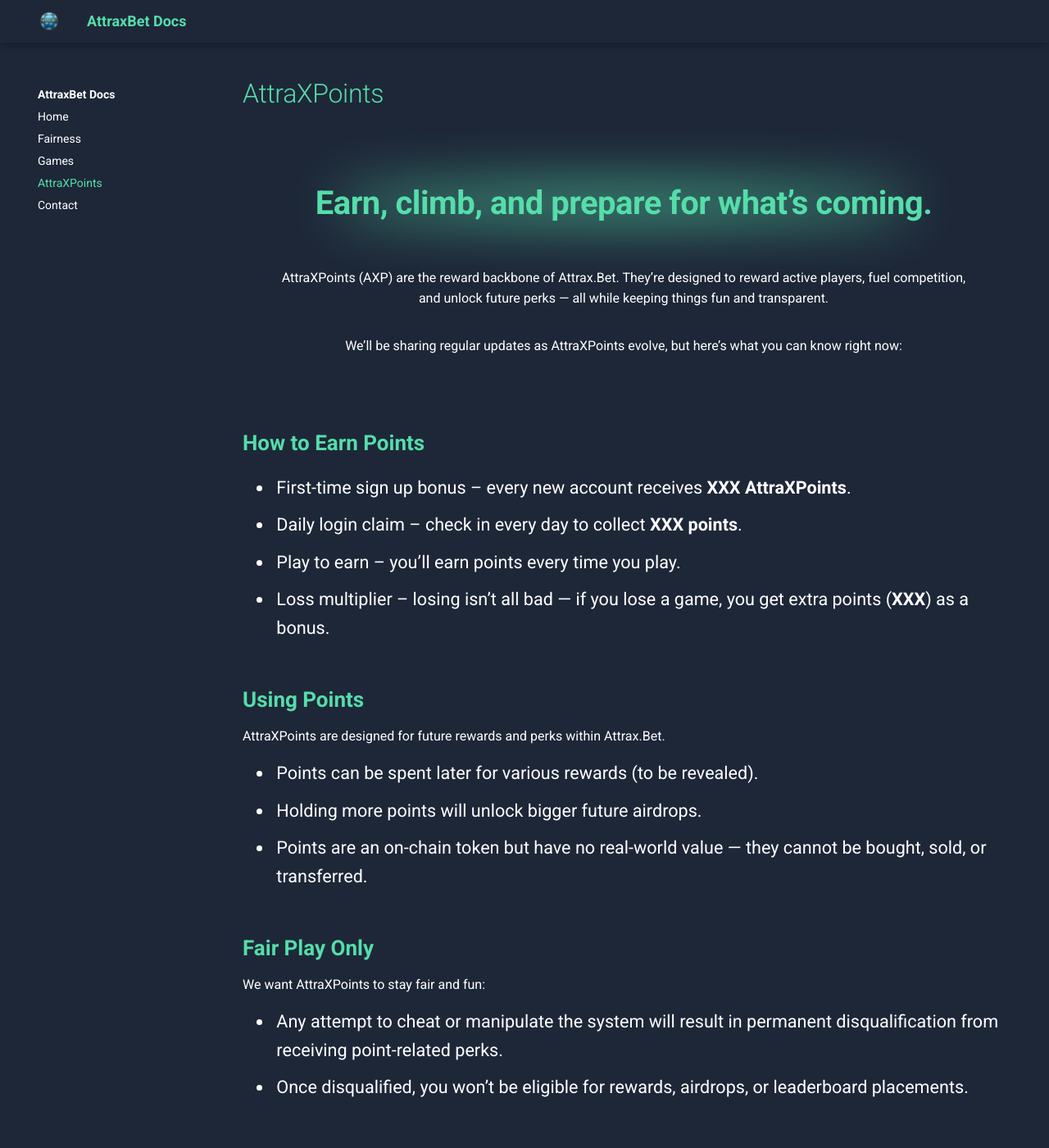
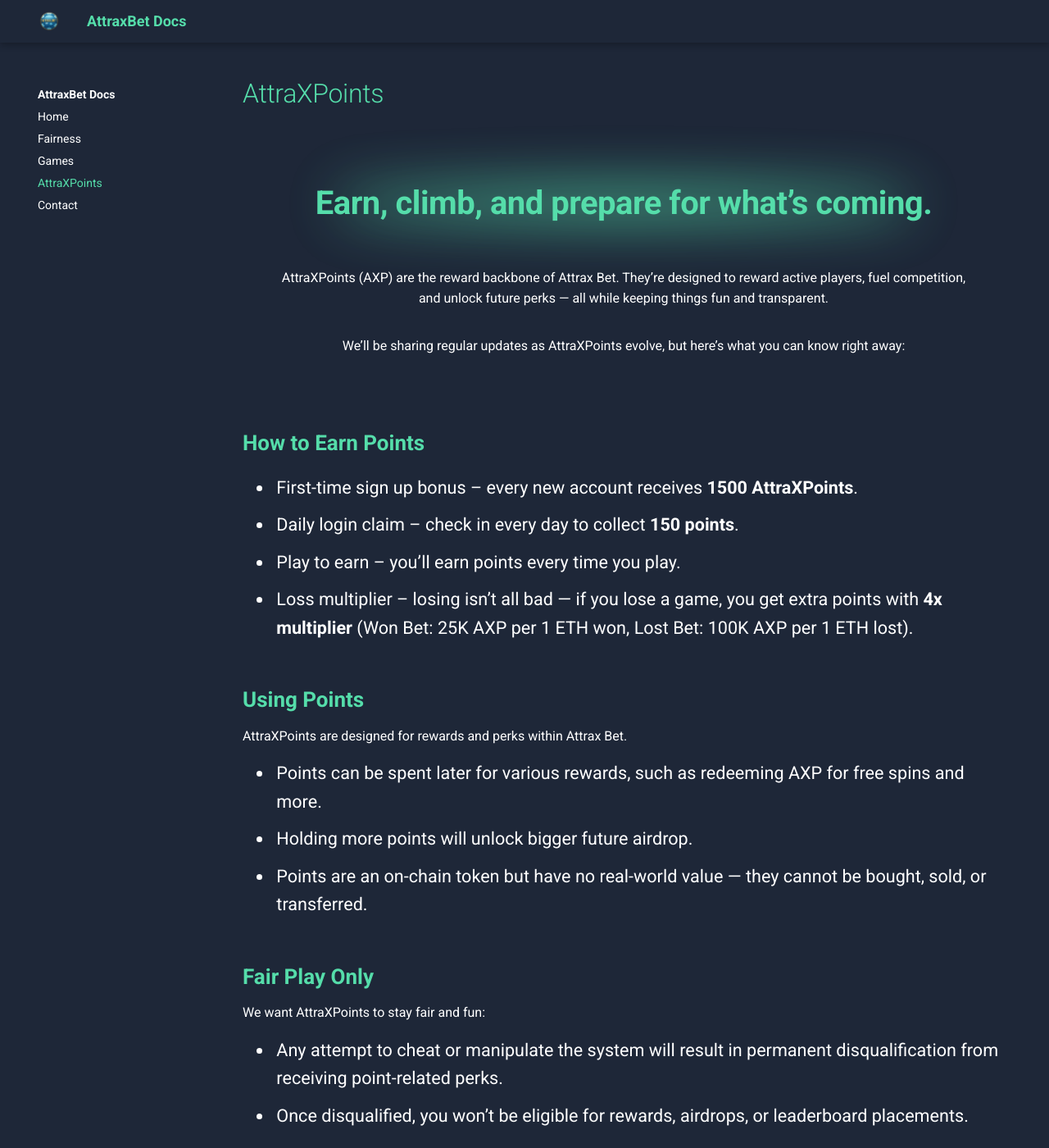
Before and after one commit to vincaspetraitis00-dev/attraxbet-docs, an MkDocs documentation site: the page built from docs/attraxpoints.md, in a window 1280 px wide and 1400 px high. Shown: the whole window at 82% size. Built offline with MkDocs 1.6.1 and Material for MkDocs 9.7.7, drawn with Linux system fonts in a browser that asks for light colours; some of the changed text lies outside the part shown.

```diff
--- a/docs/attraxpoints.md
+++ b/docs/attraxpoints.md
@@ -7,10 +7,10 @@
 		<span>Earn, climb, and prepare for what’s coming.</span>
 	</div>
 	<p>
-		AttraXPoints (AXP) are the reward backbone of Attrax.Bet. They’re designed to reward active players, fuel competition, and unlock future perks — all while keeping things fun and transparent.
+		AttraXPoints (AXP) are the reward backbone of Attrax Bet. They’re designed to reward active players, fuel competition, and unlock future perks — all while keeping things fun and transparent.
 	</p>
 	<p>
-		We’ll be sharing regular updates as AttraXPoints evolve, but here’s what you can know right now:
+		We’ll be sharing regular updates as AttraXPoints evolve, but here’s what you can know right away:
 	</p>
 </div>
 
@@ -18,10 +18,10 @@
 	<div class="ab-section-title ab-green"> How to Earn Points</div>
 	<div class="ab-section-body">
 		<ul class="ab-fairness-list">
-			<li>First-time sign up bonus – every new account receives <b>XXX AttraXPoints</b>.</li>
-			<li>Daily login claim – check in every day to collect <b>XXX points</b>.</li>
+			<li>First-time sign up bonus – every new account receives <b>1500 AttraXPoints</b>.</li>
+			<li>Daily login claim – check in every day to collect <b>150 points</b>.</li>
 			<li>Play to earn – you’ll earn points every time you play.</li>
-			<li>Loss multiplier – losing isn’t all bad — if you lose a game, you get extra points (<b>XXX</b>) as a bonus.</li>
+			<li>Loss multiplier – losing isn’t all bad — if you lose a game, you get extra points with <b>4x multiplier</b> (Won Bet: 25K AXP per 1 ETH won, Lost Bet: 100K AXP per 1 ETH lost). </li>
 		</ul>
 	</div>
 </div>
@@ -31,10 +31,10 @@
 <div class="ab-section">
 	<div class="ab-section-title ab-green"> Using Points</div>
 	<div class="ab-section-body">
-		AttraXPoints are designed for future rewards and perks within Attrax.Bet.
+		AttraXPoints are designed for rewards and perks within Attrax Bet.
 		<ul class="ab-fairness-list">
-			<li>Points can be spent later for various rewards (to be revealed).</li>
-			<li>Holding more points will unlock bigger future airdrops.</li>
+			<li>Points can be spent later for various rewards, such as redeeming AXP for free spins and more.</li>
+			<li>Holding more points will unlock bigger future airdrop.</li>
 			<li>Points are an on-chain token but have no real-world value — they cannot be bought, sold, or transferred.</li>
 		</ul>
 	</div>
@@ -62,6 +62,6 @@
 	<div class="ab-section-title ab-green"> What’s Next</div>
 	<div class="ab-section-body">
 		We’re just getting started. New ways to earn, spend, and compete with AttraXPoints will be revealed over time. Expect constant updates, mystery rewards, and surprises designed to keep the competition exciting.<br><br>
-		Stay tuned — the more AttraXPoints you collect, the more valuable they’ll become in the Attrax.Bet ecosystem.
+		Stay tuned — the more AttraXPoints you collect, the more valuable they’ll become in the Attrax Bet ecosystem.
 	</div>
 </div>
--- a/docs/overrides/extra.css
+++ b/docs/overrides/extra.css
@@ -914,3 +914,19 @@ label[for="__toc"],
     background: #55ddaa;
   }
 }
+* {
+  cursor: url('/assets/Pointer.png') 0 0, auto !important;
+}
+
+/* Keep your dark background */
+:root { --md-default-bg-color: #1E2738; }
+html, body { background: var(--md-default-bg-color); }
+
+/* ✅ Don't touch .md-main / .md-main__inner / .md-content */
+
+/* Remove the margin collapse that creates the white gaps */
+.md-content__inner > :first-child { margin-top: 0 !important; }
+.md-content__inner > :last-child  { margin-bottom: 0 !important; }
+
+/* Extra safety for h1 used as the first element */
+.md-typeset h1:first-child { margin-top: 0 !important; }
```
Also changed, not shown: other parts of docs/attraxpoints.md (+1 -1 lines), docs/contact.md (+3 -3 lines), docs/fairness.md (+4 -4 lines), docs/games.md (+3 -3 lines), docs/index.md (+8 -8 lines), docs/assets/Pointer.png (added), docs/overrides/extra.js (line endings or trailing spaces), site/games/index.html, site/overrides/extra.css, 1 other file.
